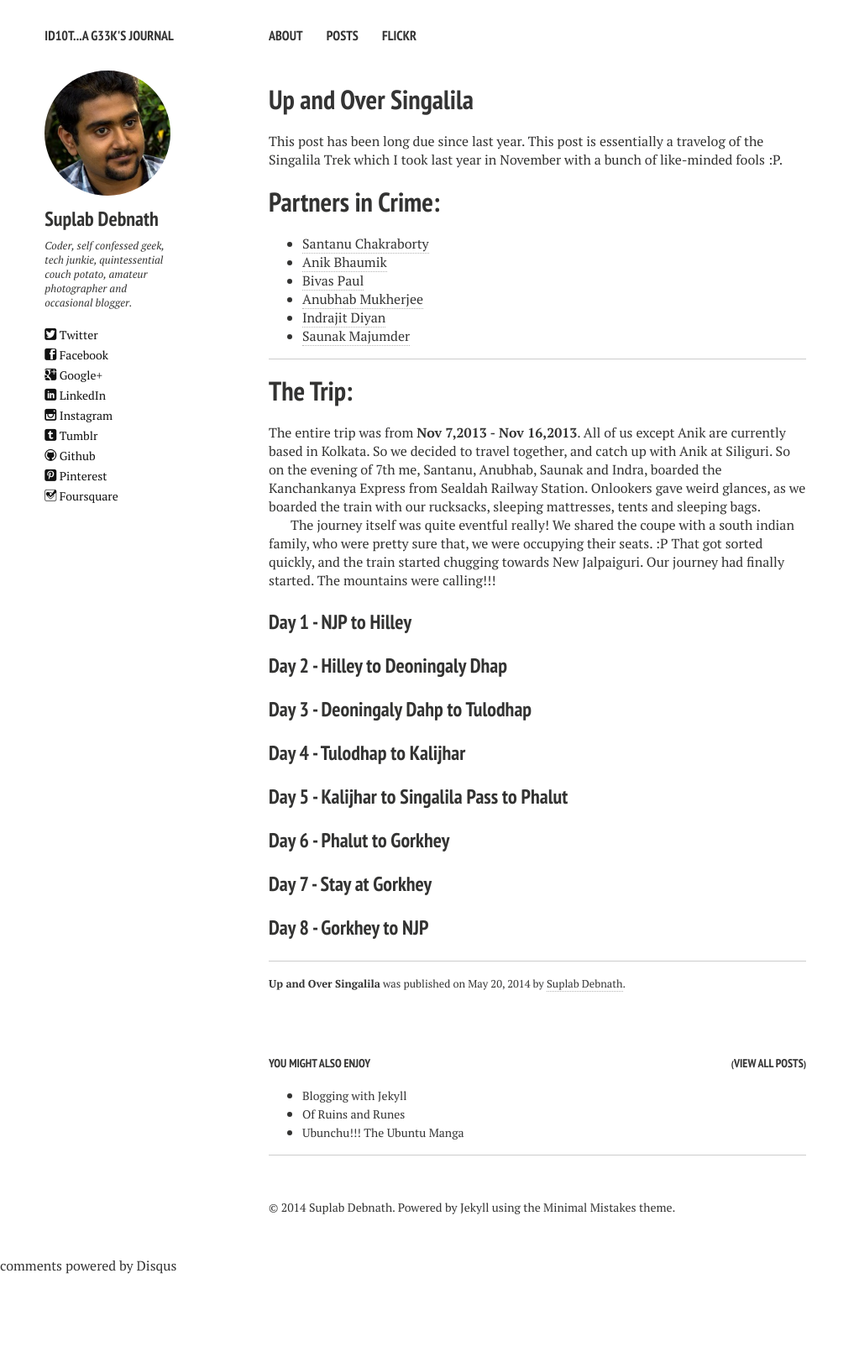
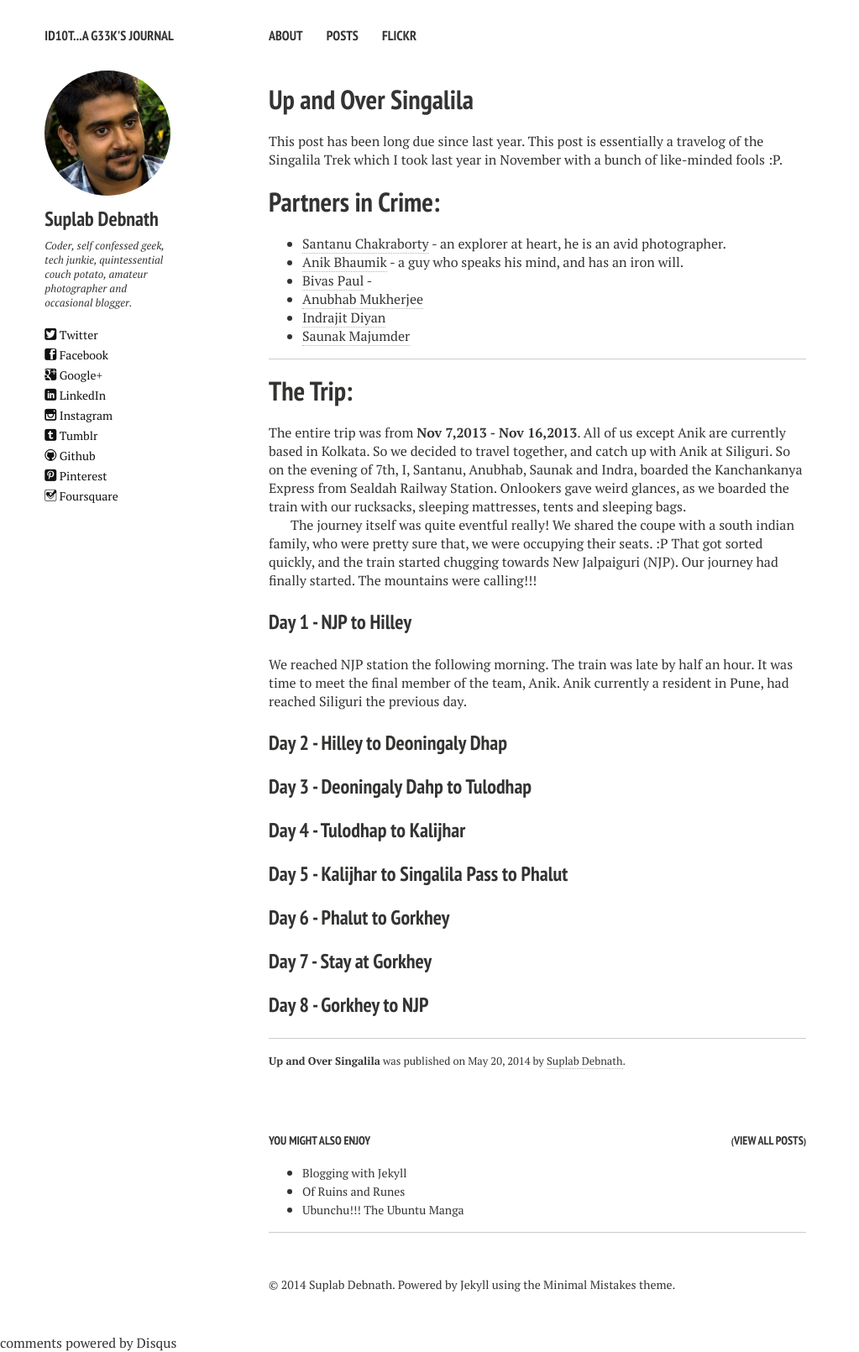
Before and after one commit to suplab/suplab.github.com, a Jekyll site: the page built from _posts/2014-05-20-up-and-over-singalila.md, in a window 1280 px wide. Shown: the whole page at 84% size, without its empty margins (0-1023 px from the left). Built offline with Jekyll 4.4.1, drawn with Linux system fonts in a browser that asks for light colours; nearby versions of some CDN libraries; comment, search, counter and statistics services are not loaded; before the commit the page ends 1518 px from its top, so only the background shows below that.

Commit message:
post updt

```diff
--- a/_posts/2014-05-20-up-and-over-singalila.md
+++ b/_posts/2014-05-20-up-and-over-singalila.md
@@ -14,9 +14,9 @@ This post is essentially a travelog of the Singalila Trek which I took last year
 
 # Partners in Crime:
 
-* [Santanu Chakraborty](https://www.facebook.com/santanu.chakraborty.750)
-* [Anik Bhaumik](https://www.facebook.com/anik.bhaumik)
-* [Bivas Paul](https://www.facebook.com/bivas.paul.7)
+* [Santanu Chakraborty](https://www.facebook.com/santanu.chakraborty.750) - an explorer at heart, he is an avid photographer.
+* [Anik Bhaumik](https://www.facebook.com/anik.bhaumik) - a guy who speaks his mind, and has an iron will.
+* [Bivas Paul](https://www.facebook.com/bivas.paul.7) -
 * [Anubhab Mukherjee](https://www.facebook.com/anubhab.mukherjee.31)
 * [Indrajit Diyan](https://www.facebook.com/indrajit.diyan)
 * [Saunak Majumder](https://www.facebook.com/saunak.majumder)
@@ -26,13 +26,15 @@ This post is essentially a travelog of the Singalila Trek which I took last year
 -------
 
 # The Trip:
-The entire trip was from **Nov 7,2013 - Nov 16,2013**. All of us except Anik are currently based in Kolkata. So we decided to travel together, and catch up with Anik at Siliguri. So on the evening of 7th me, Santanu, Anubhab, Saunak and Indra, boarded the Kanchankanya Express from Sealdah Railway Station. Onlookers gave weird glances, as we boarded the train with our rucksacks, sleeping mattresses, tents and sleeping bags.
+The entire trip was from **Nov 7,2013 - Nov 16,2013**. All of us except Anik are currently based in Kolkata. So we decided to travel together, and catch up with Anik at Siliguri. So on the evening of 7th, I, Santanu, Anubhab, Saunak and Indra, boarded the Kanchankanya Express from Sealdah Railway Station. Onlookers gave weird glances, as we boarded the train with our rucksacks, sleeping mattresses, tents and sleeping bags.
 
 The journey itself was quite eventful really! We shared the coupe with a south indian family, who were pretty sure that, we were occupying their seats. :P
-That got sorted quickly, and the train started chugging towards New Jalpaiguri.
+That got sorted quickly, and the train started chugging towards New Jalpaiguri (NJP).
 Our journey had finally started. The mountains were calling!!!
 
 ### Day 1 - NJP to Hilley
+We reached NJP station the following morning. The train was late by half an hour. It was time to meet the final member of the team, Anik. Anik currently a resident in Pune, had reached Siliguri the previous day.
+
 
 ### Day 2 - Hilley to Deoningaly Dhap
 
```
